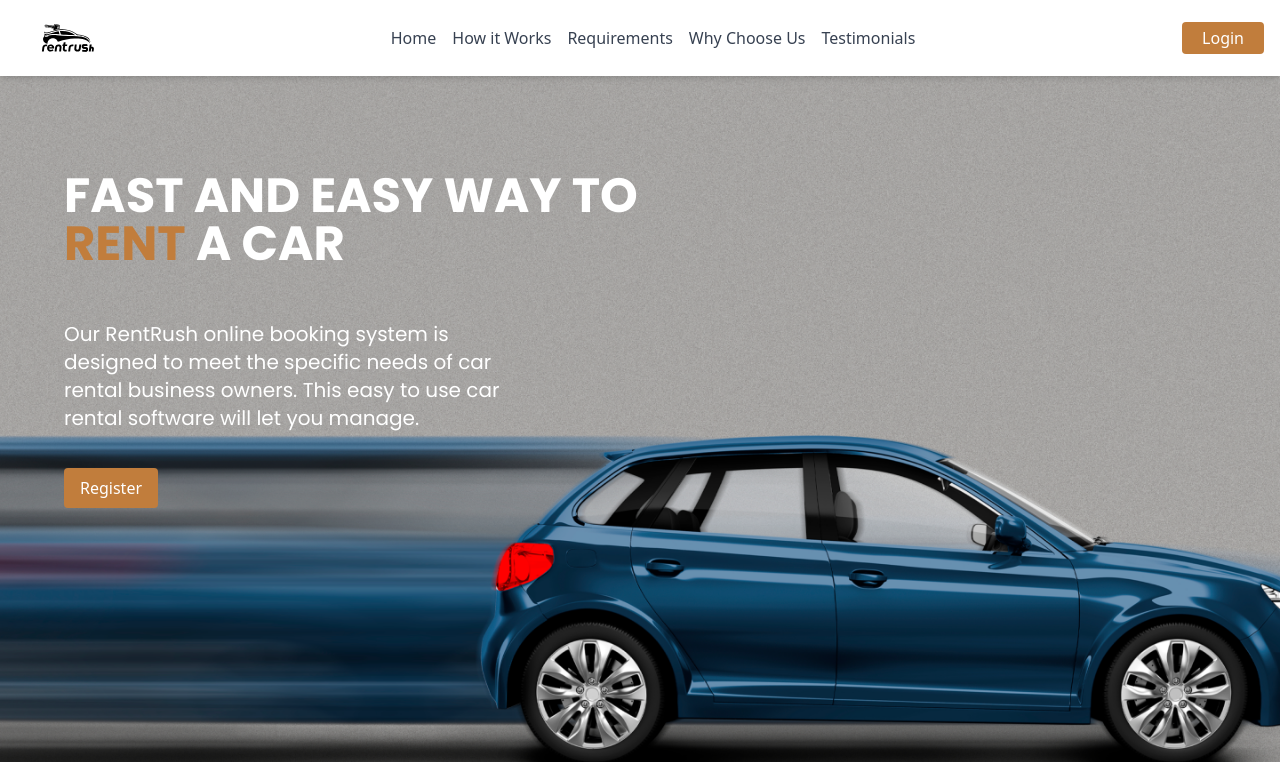
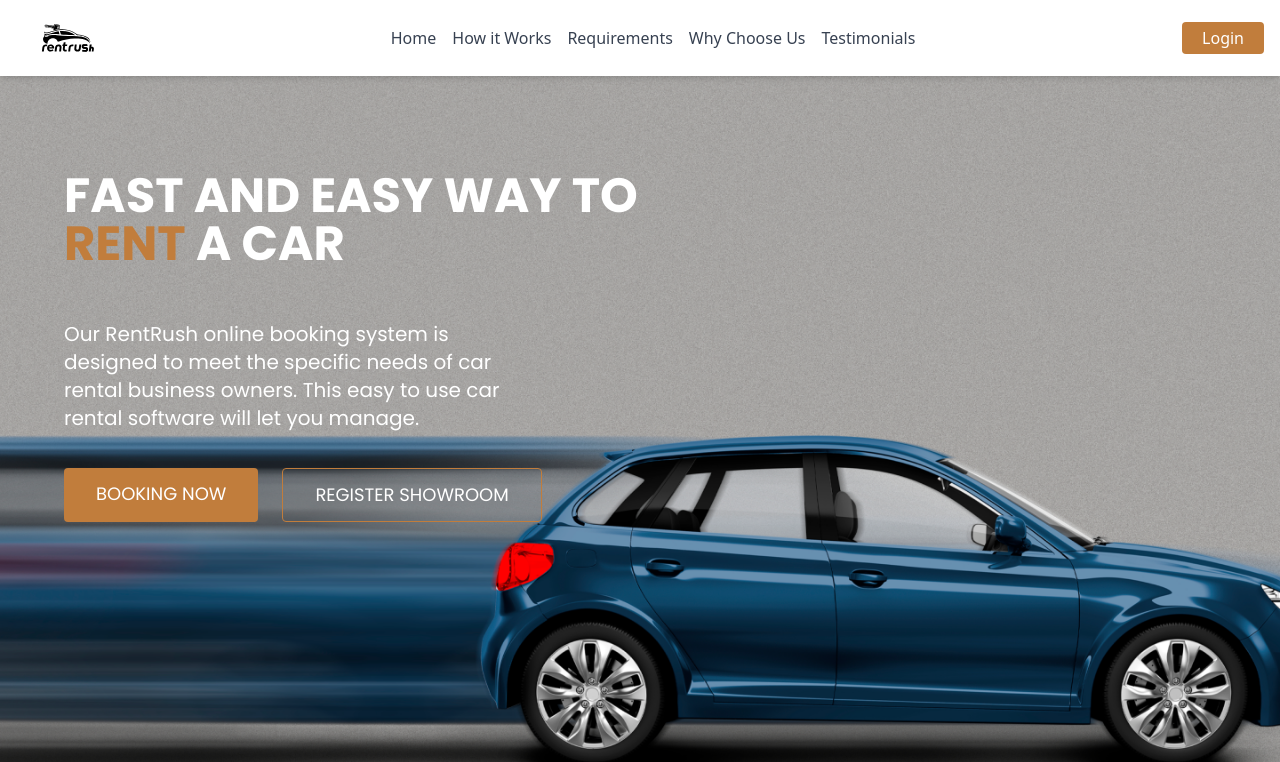
Before and after one commit to SairaRamzan5/RentRush, a React (Vite) app: page / in a window 1280 px wide. Shown: the top 762 px of the page. Built offline with nearby package versions, Linux system fonts and the light colour scheme; no server answers.

Commit message:
feat: added showroom button to the front

```diff
--- a/src/components/landingPage.jsx
+++ b/src/components/landingPage.jsx
@@ -21,12 +21,18 @@ function LandingPage() {
               specific needs of car rental business owners. This easy to use car
               rental software will let you manage.
             </p>
-            <div className="buttons flex justify-start">
+            <div className="buttons flex justify-start gap-6">
               <Link
               to="/signup"
-              className="bg-[#C17D3C] rounded py-2 px-4 text-white"
+              className="bg-[#C17D3C] rounded py-3 px-8 text-white font-poppins text-lg"
             >
-              Register
+              BOOKING NOW
+            </Link>
+            <Link
+              to="/showroom/signup"
+              className="bg-transparent border border-[#C17D3C] rounded py-3 px-8 text-white font-poppins text-lg hover:bg-[#C17D3C] transition-all"
+            >
+              REGISTER SHOWROOM
             </Link>
             </div>
           </div>
--- a/src/components/showroom/inventory.jsx
+++ b/src/components/showroom/inventory.jsx
@@ -5,7 +5,7 @@ import Dialog from "./dialog";
 import { Plus, Edit, Trash, Images } from "lucide-react";
 import axios from "axios";
 import Toast from "../Toast";
-
+const Base_Url = import.meta.env.VITE_API_URL;
 function ShowroomInventory() {
   const [isDrawerOpen, setIsDrawerOpen] = useState(false);
   const [isDialogOpen, setIsDialogOpen] = useState(false);
@@ -17,7 +17,7 @@ function ShowroomInventory() {
   const fetchVehicles = async () => {
     try {
       const response = await axios.get(
-        "http://localhost:5000/api/car/get-all-cars",
+        `${Base_Url}/api/car/get-all-cars`,
         { withCredentials: true }
       );
       setVehicles(response.data); // Set the fetched data to vehicles state
@@ -70,7 +70,7 @@ function ShowroomInventory() {
       }
       if (isEditing) {
         const response = await axios.put(
-          `http://localhost:5000/api/car/update/${vehicles[vehicleToEdit]?._id}`,
+          `${Base_Url}/api/car/update/${vehicles[vehicleToEdit]?._id}`,
           formData,
           { withCredentials: true }
         );
@@ -79,7 +79,7 @@ function ShowroomInventory() {
       } else {
         console.log({ formData });
         const response = await axios.post(
-          "http://localhost:5000/api/car/add",
+          `${Base_Url}/api/car/add`,
           formData,
           { withCredentials: true }
         );
@@ -113,7 +113,7 @@ function ShowroomInventory() {
     // const updatedVehicles = vehicles.filter((_, i) => i !== vehicleToDelete);
     // setVehicles(updatedVehicles);
     const response = await axios.delete(
-      `http://localhost:5000/api/car/delete/${vehicleToDelete}`,
+      `${Base_Url}/api/car/delete/${vehicleToDelete}`,
       { withCredentials: true }
     );
     Toast(response.data, "success");
--- a/src/components/showroom/signup.jsx
+++ b/src/components/showroom/signup.jsx
@@ -3,6 +3,7 @@ import { useState } from "react";
 import axios from "axios";
 import Toast from "../Toast";
 import { useNavigate } from "react-router-dom";
+const Base_Url = import.meta.env.VITE_API_URL;
 function ShowroomSignUp() {
   const navigate=useNavigate()
   const [sname, setsname] = useState('')
@@ -29,7 +30,7 @@ function ShowroomSignUp() {
     Toast(msg,'danger')
     }
    axios
-     .post("http://localhost:5000/api/signup", {
+     .post(`${Base_Url}/api/signup`, {
        ownerName: owner,
        showroomName: sname,
        cnic: cnic,
--- a/src/components/signup.jsx
+++ b/src/components/signup.jsx
@@ -2,6 +2,7 @@ import { Link, useNavigate } from "react-router-dom";
 import { useState } from "react";
 import axios from 'axios'
 import Toast from "./Toast";
+const Base_Url = import.meta.env.VITE_API_URL;
 function SignUp() {
   const navigate = useNavigate();
   const [name, setname] = useState('')
@@ -12,7 +13,7 @@ function SignUp() {
   const [password, setpassword] = useState('')
   const handleSignup=(e)=>{
    e.preventDefault();
-   axios.post('http://localhost:3000/api/signup',{
+   axios.post(`${Base_Url}/api/signup`,{
     ownerName:name,
     cnic:cnic,
     contactNumber:contact,
```
